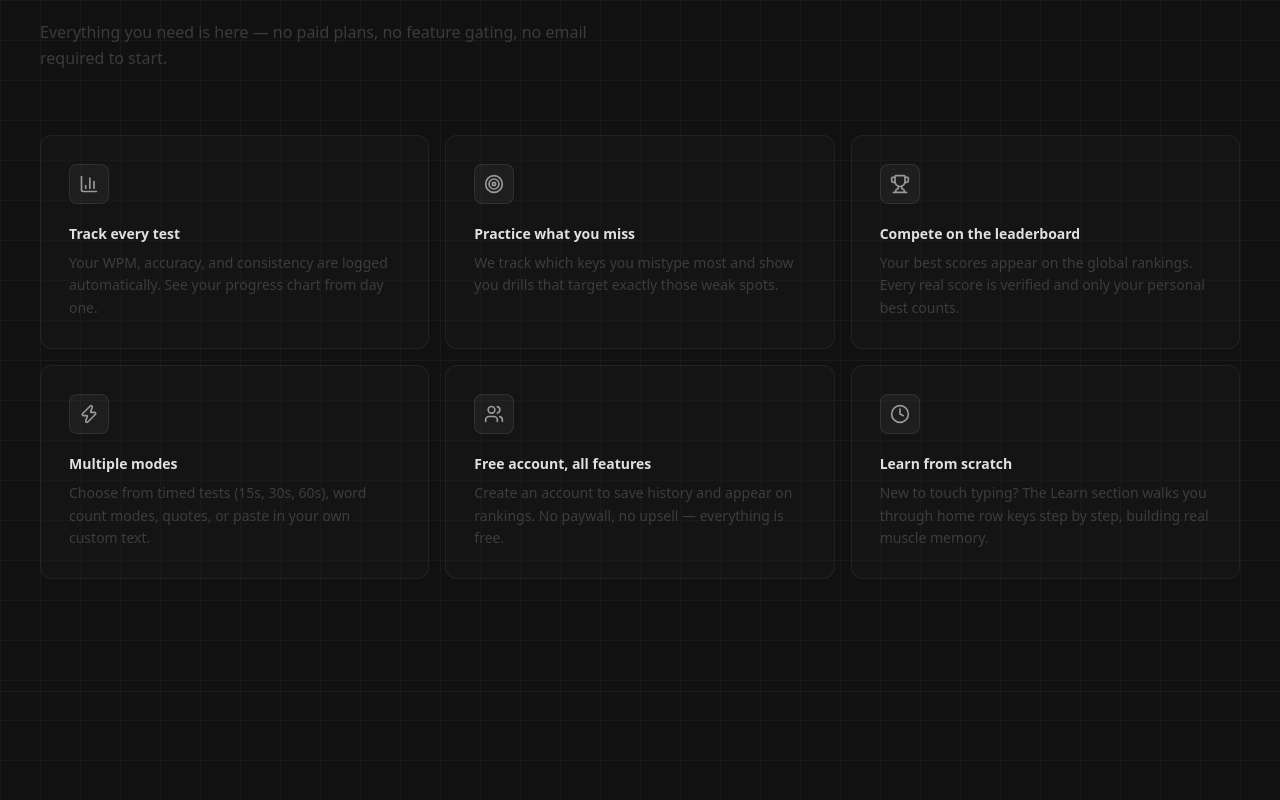
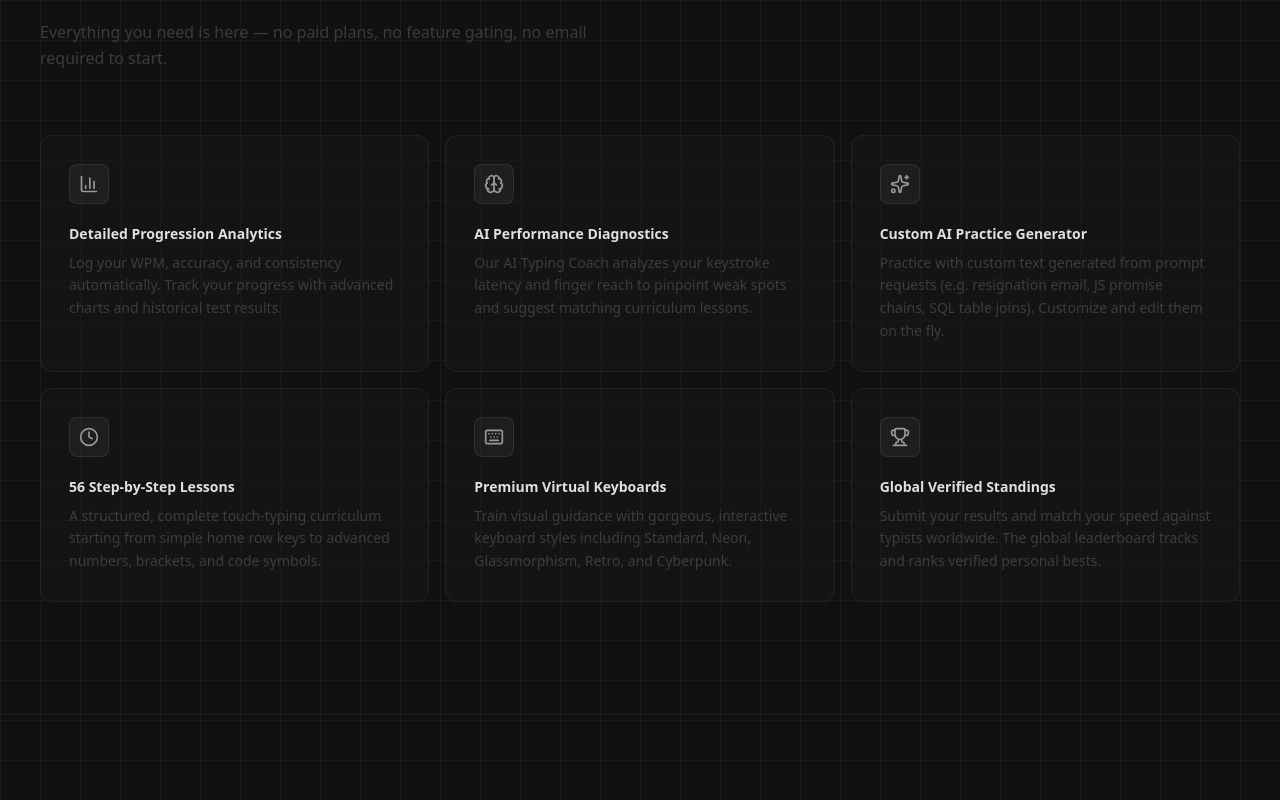
Before and after one commit to ApnaShashank/horse-typing, a Next.js app: page / in a window 1280 px wide. Shown: the part 1200-2000 px from the top of the page. Built offline with nearby package versions, Linux system fonts and the light colour scheme; no server answers.

Commit message:
feat: initialize landing page with interactive typing demo and feature overview

```diff
--- a/app/page.tsx
+++ b/app/page.tsx
@@ -4,7 +4,8 @@ import { useState, useEffect, useRef } from "react";
 import Link from "next/link";
 import { motion, useInView, useScroll, useTransform } from "framer-motion";
 import {
-  ArrowRight, Trophy, BarChart3, Zap, Target, Users, Clock, CheckCircle, ChevronDown
+  ArrowRight, Trophy, BarChart3, Zap, Target, Users, Clock, CheckCircle, ChevronDown,
+  Brain, Sparkles, Keyboard
 } from "lucide-react";
 
 // ─── Live Typing Demo ─────────────────────────────────────────────
@@ -116,33 +117,33 @@ export default function Home() {
   const features = [
     {
       icon: <BarChart3 className="w-5 h-5" />,
-      title: "Track every test",
-      desc: "Your WPM, accuracy, and consistency are logged automatically. See your progress chart from day one.",
+      title: "Detailed Progression Analytics",
+      desc: "Log your WPM, accuracy, and consistency automatically. Track your progress with advanced charts and historical test results.",
     },
     {
-      icon: <Target className="w-5 h-5" />,
-      title: "Practice what you miss",
-      desc: "We track which keys you mistype most and show you drills that target exactly those weak spots.",
+      icon: <Brain className="w-5 h-5" />,
+      title: "AI Performance Diagnostics",
+      desc: "Our AI Typing Coach analyzes your keystroke latency and finger reach to pinpoint weak spots and suggest matching curriculum lessons.",
+    },
+    {
+      icon: <Sparkles className="w-5 h-5" />,
+      title: "Custom AI Practice Generator",
+      desc: "Practice with custom text generated from prompt requests (e.g. resignation email, JS promise chains, SQL table joins). Customize and edit them on the fly.",
+    },
+    {
+      icon: <Clock className="w-5 h-5" />,
+      title: "56 Step-by-Step Lessons",
+      desc: "A structured, complete touch-typing curriculum starting from simple home row keys to advanced numbers, brackets, and code symbols.",
+    },
+    {
+      icon: <Keyboard className="w-5 h-5" />,
+      title: "Premium Virtual Keyboards",
+      desc: "Train visual guidance with gorgeous, interactive keyboard styles including Standard, Neon, Glassmorphism, Retro, and Cyberpunk.",
     },
     {
       icon: <Trophy className="w-5 h-5" />,
-      title: "Compete on the leaderboard",
-      desc: "Your best scores appear on the global rankings. Every real score is verified and only your personal best counts.",
-    },
-    {
-      icon: <Zap className="w-5 h-5" />,
-      title: "Multiple modes",
-      desc: "Choose from timed tests (15s, 30s, 60s), word count modes, quotes, or paste in your own custom text.",
-    },
-    {
-      icon: <Users className="w-5 h-5" />,
-      title: "Free account, all features",
-      desc: "Create an account to save history and appear on rankings. No paywall, no upsell — everything is free.",
-    },
-    {
-      icon: <Clock className="w-5 h-5" />,
-      title: "Learn from scratch",
-      desc: "New to touch typing? The Learn section walks you through home row keys step by step, building real muscle memory.",
+      title: "Global Verified Standings",
+      desc: "Submit your results and match your speed against typists worldwide. The global leaderboard tracks and ranks verified personal bests.",
     },
   ];
 
@@ -519,6 +520,119 @@ export default function Home() {
         </div>
       </section>
 
+      {/* ─── Pricing Section ─────────────────────────────────────── */}
+      <section className="border-t border-white/5 py-28 relative overflow-hidden bg-black/10">
+        <div className="absolute inset-0 -z-10" style={{
+          backgroundImage: 'radial-gradient(ellipse 60% 50% at 50% 50%, rgba(150,150,150,0.02) 0%, transparent 70%)'
+        }} />
+        <div className="max-w-6xl mx-auto px-6 lg:px-10">
+          <motion.div
+            initial={{ opacity: 0, y: 16 }}
+            whileInView={{ opacity: 1, y: 0 }}
+            viewport={{ once: true }}
+            className="mb-16 text-center space-y-4"
+          >
+            <p className="text-[11px] font-bold uppercase tracking-[0.3em] text-primary/70">Membership Plans</p>
+            <h2 className="text-4xl md:text-5xl font-black tracking-tight font-['Manrope']">Simple, transparent pricing</h2>
+            <p className="text-on-surface-variant/50 text-sm max-w-md mx-auto">
+              Start practicing for free, or upgrade to Pro to unlock advanced AI coaching and generator tools.
+            </p>
+          </motion.div>
+
+          <div className="grid md:grid-cols-2 gap-8 max-w-4xl mx-auto items-stretch">
+            {/* Free Plan */}
+            <motion.div
+              initial={{ opacity: 0, x: -20 }}
+              whileInView={{ opacity: 1, x: 0 }}
+              viewport={{ once: true }}
+              transition={{ duration: 0.5 }}
+              className="grid-box p-8 bg-surface-container-low/40 border border-white/5 hover:border-white/10 rounded-2xl flex flex-col justify-between"
+            >
+              <div className="space-y-6">
+                <div>
+                  <h3 className="text-lg font-black uppercase text-on-surface-variant/70">Free Plan</h3>
+                  <p className="text-xs text-on-surface-variant/40 mt-1">Great for casual typists wanting to practice daily.</p>
+                </div>
+                <div className="flex items-baseline gap-1 text-on-surface font-headline">
+                  <span className="text-5xl font-black">$0</span>
+                  <span className="text-xs text-on-surface-variant/40 font-bold uppercase">/ forever</span>
+                </div>
+                <div className="h-px bg-white/5" />
+                <ul className="space-y-3.5 text-xs text-on-surface-variant/60 font-sans">
+                  {[
+                    "Unlimited Standard Practice runs",
+                    "Access to all 56 touch-typing Learn Lessons",
+                    "Live stats tracking (WPM, Accuracy, Consistency)",
+                    "Basic visual keyboard layout helpers",
+                    "Global leaderboard ranking submission",
+                  ].map(f => (
+                    <li key={f} className="flex items-center gap-3">
+                      <CheckCircle className="w-4 h-4 text-correct shrink-0" />
+                      <span>{f}</span>
+                    </li>
+                  ))}
+                </ul>
+              </div>
+              <div className="mt-8">
+                <Link
+                  href="/practice"
+                  className="block w-full text-center px-6 py-3.5 border border-white/10 hover:border-white/20 hover:bg-white/4 rounded-lg text-xs font-bold text-on-surface transition-all duration-200"
+                >
+                  Start Typing For Free
+                </Link>
+              </div>
+            </motion.div>
+
+            {/* Pro Plan */}
+            <motion.div
+              initial={{ opacity: 0, x: 20 }}
+              whileInView={{ opacity: 1, x: 0 }}
+              viewport={{ once: true }}
+              transition={{ duration: 0.5 }}
+              className="grid-box p-8 bg-primary/[0.02] border border-primary/20 hover:border-primary/45 rounded-2xl flex flex-col justify-between relative shadow-xl shadow-primary/5"
+            >
+              <div className="absolute top-0 right-6 -translate-y-1/2 px-3 py-1 rounded-full bg-primary text-background text-[8px] font-black uppercase tracking-wider">
+                Most Popular
+              </div>
+              <div className="space-y-6">
+                <div>
+                  <h3 className="text-lg font-black uppercase text-primary">Pro Coach</h3>
+                  <p className="text-xs text-on-surface-variant/40 mt-1">Unlock AI diagnostics, custom prompts, and themes.</p>
+                </div>
+                <div className="flex items-baseline gap-1 text-primary font-headline">
+                  <span className="text-5xl font-black">$5</span>
+                  <span className="text-xs text-primary/50 font-bold uppercase">/ month</span>
+                </div>
+                <div className="h-px bg-white/5" />
+                <ul className="space-y-3.5 text-xs text-on-surface-variant/80 font-sans">
+                  {[
+                    "Everything in Free Plan",
+                    "Unlimited AI custom prompt generations",
+                    "AI Coach diagnostics (keystroke latency analysis)",
+                    "Interactive text editor to customize practice text",
+                    "All premium virtual keyboards (Neon, Cyberpunk, Glass, etc.)",
+                    "Developer-level coding templates and presets",
+                  ].map(f => (
+                    <li key={f} className="flex items-center gap-3">
+                      <CheckCircle className="w-4 h-4 text-primary shrink-0" />
+                      <span className="text-on-surface/90 font-medium">{f}</span>
+                    </li>
+                  ))}
+                </ul>
+              </div>
+              <div className="mt-8">
+                <Link
+                  href="/register"
+                  className="block w-full text-center px-6 py-3.5 bg-primary text-background hover:bg-primary/90 rounded-lg text-xs font-black uppercase tracking-widest transition-all duration-200 shadow-md shadow-primary/10 hover:scale-[1.01]"
+                >
+                  Upgrade to Pro
+                </Link>
+              </div>
+            </motion.div>
+          </div>
+        </div>
+      </section>
+
       {/* ─── CTA ───────────────────────────────────────────────── */}
       <section className="border-t border-white/5 py-28">
         <div className="max-w-7xl mx-auto px-6 lg:px-10">
```
